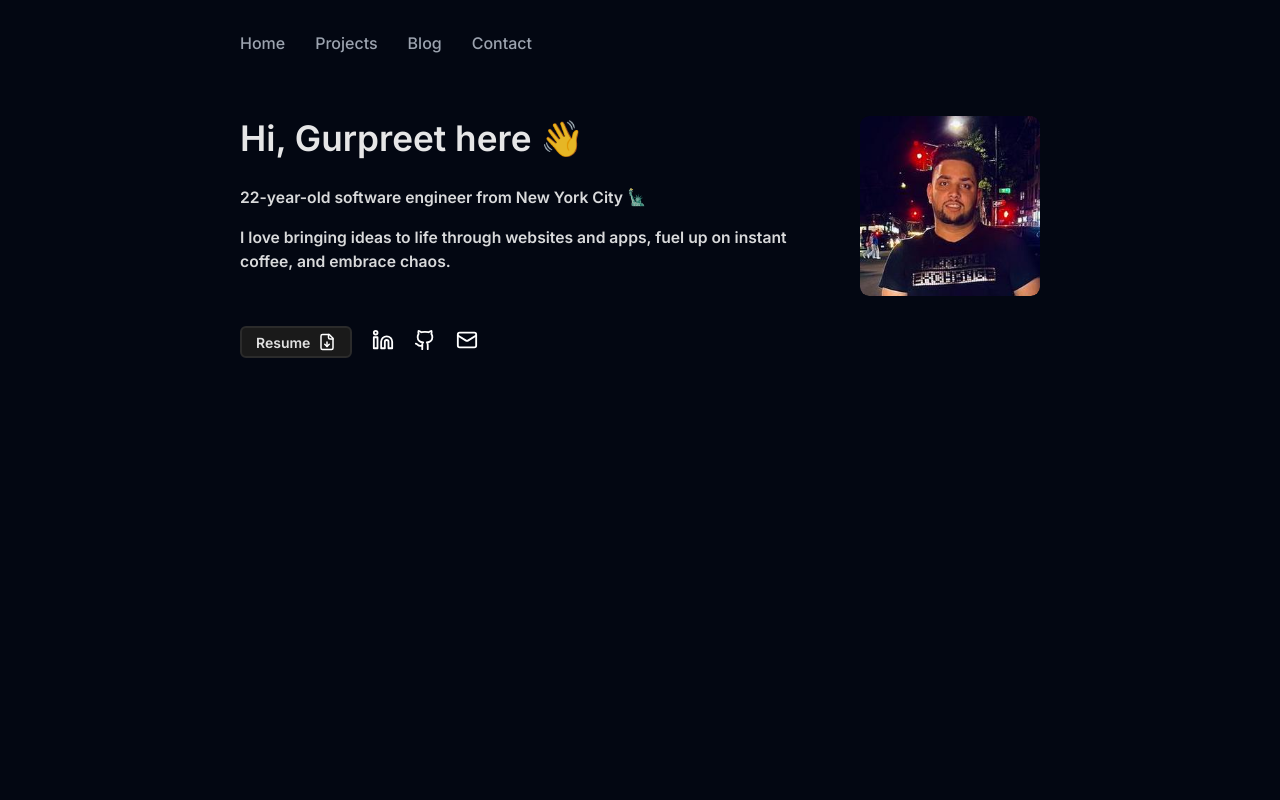
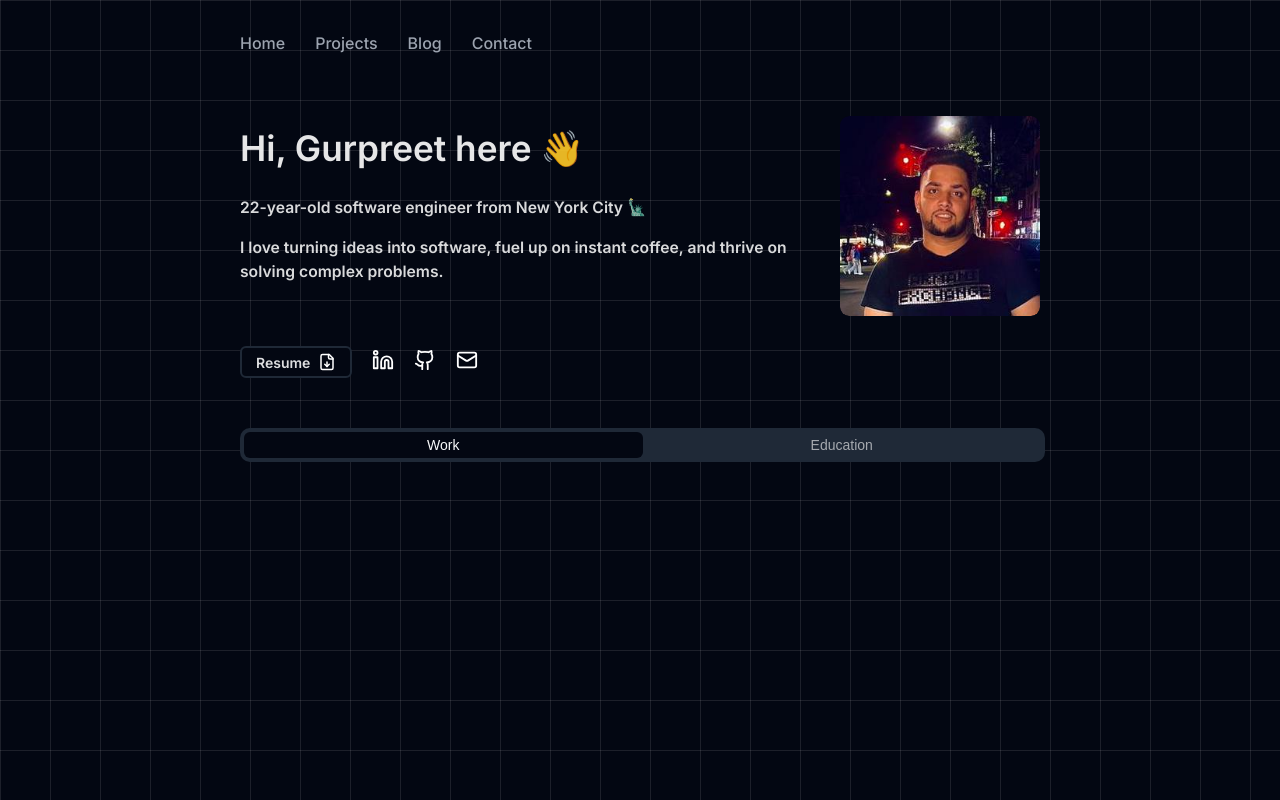
Before and after one commit to GurpreetSingh-21/portfolio-website-cs355, a plain HTML site: page index.html in a window 1280 px wide. Drawn offline with Linux system fonts and the light colour scheme; a web font is replaced by a local one.

Commit message:
added JS and work & education section

```diff
--- a/index.html
+++ b/index.html
@@ -26,8 +26,8 @@
           <h1>Hi, Gurpreet here 👋</h1>
           <h3>22-year-old software engineer from New York City 🗽</h3>
           <h3>
-            I love bringing ideas to life through websites and apps, fuel up on
-            instant coffee, and embrace chaos.
+            I love turning ideas into software, fuel up on instant coffee, and
+            thrive on solving complex problems.
           </h3>
         </div>
         <div class="intro-image">
@@ -39,7 +39,7 @@
         <div class="resume-content">
           <a
             target="_blank"
-            href="./assets/My_Resume.pdf"
+            href="./assets/GurpreetSingh_Resume.pdf"
             class="resume-button"
             rel="noopener noreferrer"
           >
@@ -141,6 +141,29 @@
           </div>
         </div>
       </section>
+
+      <section class="work_experience">
+        <div class="tab-container" role="tablist" aria-orientation="horizontal">
+          <button
+            id="workTab"
+            class="tab-button active"
+            role="tab"
+            aria-selected="true"
+          >
+            Work
+          </button>
+          <button
+            id="eduTab"
+            class="tab-button"
+            role="tab"
+            aria-selected="false"
+          >
+            Education
+          </button>
+        </div>
+      </section>
     </div>
+
+    <script src="script.js"></script>
   </body>
 </html>
--- a/script.js
+++ b/script.js
@@ -0,0 +1,10 @@
+document.addEventListener("DOMContentLoaded", function () {
+    const buttons = document.querySelectorAll(".tab-button");
+
+    buttons.forEach(button => {
+        button.addEventListener("click", function () {
+            buttons.forEach(btn => btn.classList.remove("active"));
+            this.classList.add("active");
+        });
+    });
+});
--- a/style.css
+++ b/style.css
@@ -9,6 +9,11 @@ body {
   background-color: hsl(224 71.4% 4.1%);
   margin: 0;
   padding: 0;
+
+  background-image:
+    linear-gradient(rgba(255, 255, 255, 0.1) 1px, transparent 1px),
+    linear-gradient(90deg, rgba(255, 255, 255, 0.1) 1px, transparent 1px);
+  background-size: 50px 50px;
 
 }
 
@@ -39,6 +44,7 @@ body {
   font-weight: 500;
   font-size: 1rem;
 }
+
 .navigation li:hover {
   color: white;
 }
@@ -51,6 +57,7 @@ body {
   gap: 50px;
   max-width: 800px;
 }
+
 .intro-text h1 {
   color: rgba(255, 255, 255, 0.900);
   font-family: var(--font-sans);
@@ -58,6 +65,7 @@ body {
   font-weight: 90px;
   line-height: 1;
 }
+
 .intro-text h3 {
   color: rgba(255, 255, 255, 0.850);
   font-family: var(--font-sans);
@@ -67,8 +75,8 @@ body {
 }
 
 .intro-image {
-              width: 180px;
-              height: 180px;
+  width: 200px;
+  height: 200px;
   border-radius: 9px;
   overflow: hidden;
   display: flex;
@@ -125,8 +133,8 @@ body {
   font-weight: 600;
   color: rgba(255, 255, 255, 0.87);
   text-decoration: none;
-  background-color: #1a1a1a;
-  border: 2px solid rgb(43, 43, 43);
+  background-color: hsl(224 71.4% 4.1%);
+  border: 2px solid hsl(215 27.9% 16.9%);
   border-radius: 6px;
   transition: all 0.3s ease-in-out;
 }
@@ -139,7 +147,7 @@ body {
 }
 
 .resume-button:hover {
-  background-color: rgb(61, 53, 53);
+  background-color: hsl(215 27.9% 16.9%);
 }
 
 .resume-button:hover svg {
@@ -184,9 +192,46 @@ body {
 .social-icon:nth-child(1):hover svg {
   stroke: #0a66c2;
 }
+
 .social-icon:nth-child(2):hover svg {
   stroke: white;
 }
+
 .social-icon:nth-child(3):hover svg {
   stroke: #ff4500;
 }
+
+.tab-container {
+  display: grid;
+  grid-template-columns: repeat(2, 1fr);
+  width: 797px;
+  background-color: hsl(215, 27.9%, 16.9%);
+  border-radius: 10px;
+  padding: 4px;
+  margin: 20px auto;
+}
+
+.tab-button {
+  display: flex;
+  align-items: center;
+  justify-content: center;
+  padding: 5px;
+  font-size: 14px;
+  font-weight: 500;
+  background: transparent;
+  border: none;
+  border-radius: 6px;
+  color: rgba(255, 255, 255, 0.6);
+  cursor: pointer;
+  transition: all 0.3s ease;
+}
+
+.tab-button.active {
+  background-color: hsl(224, 71.4%, 4.1%);
+  color: hsl(210, 20%, 98%);
+}
+
+.tab-button:not(.active):hover {
+  background-color: hsla(214, 27%, 20%, 0);
+  color: hsl(210, 20%, 98%);
+}
```
Also changed, not shown: 2 other files. Lines whose indentation alone changed are shown as unchanged.
